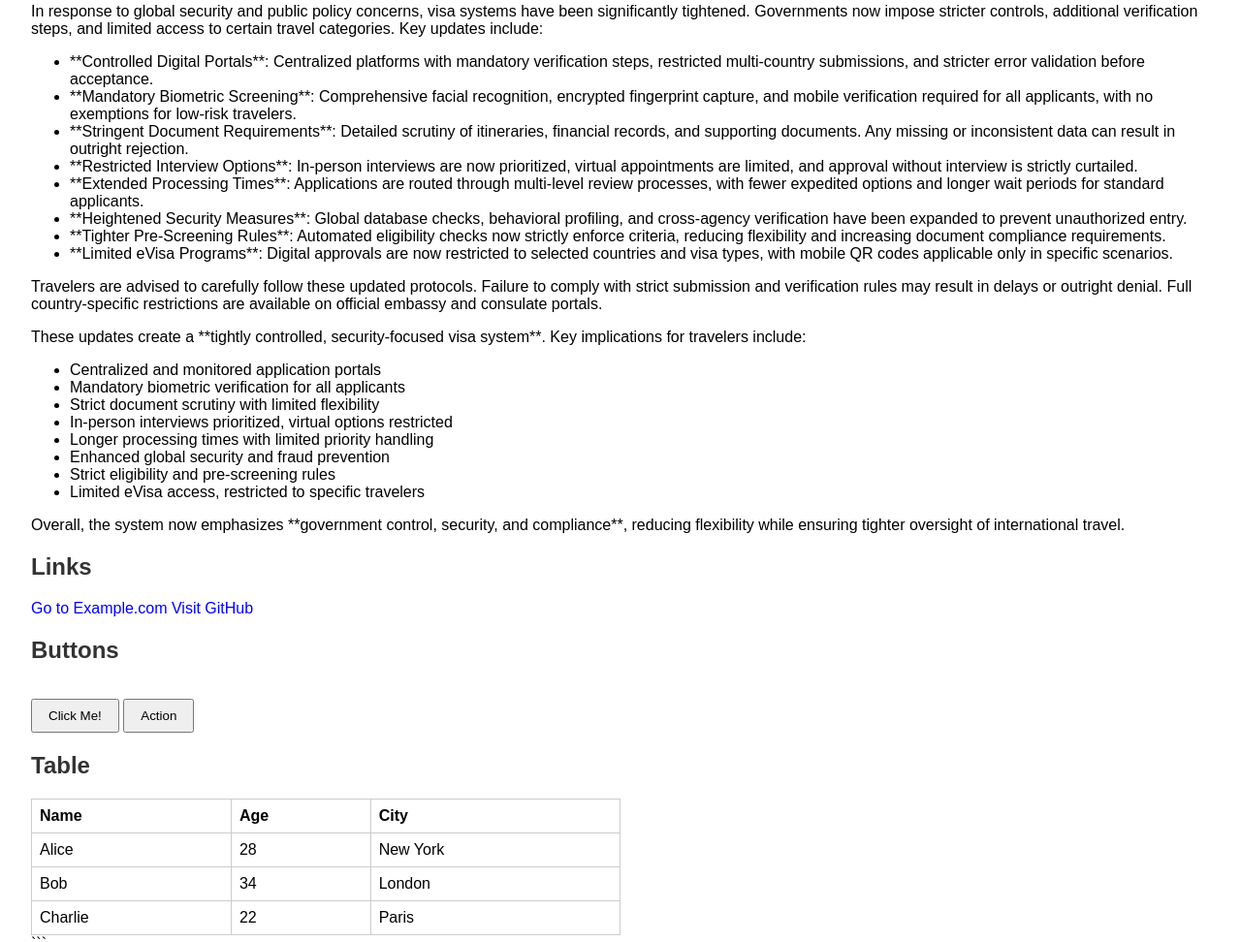
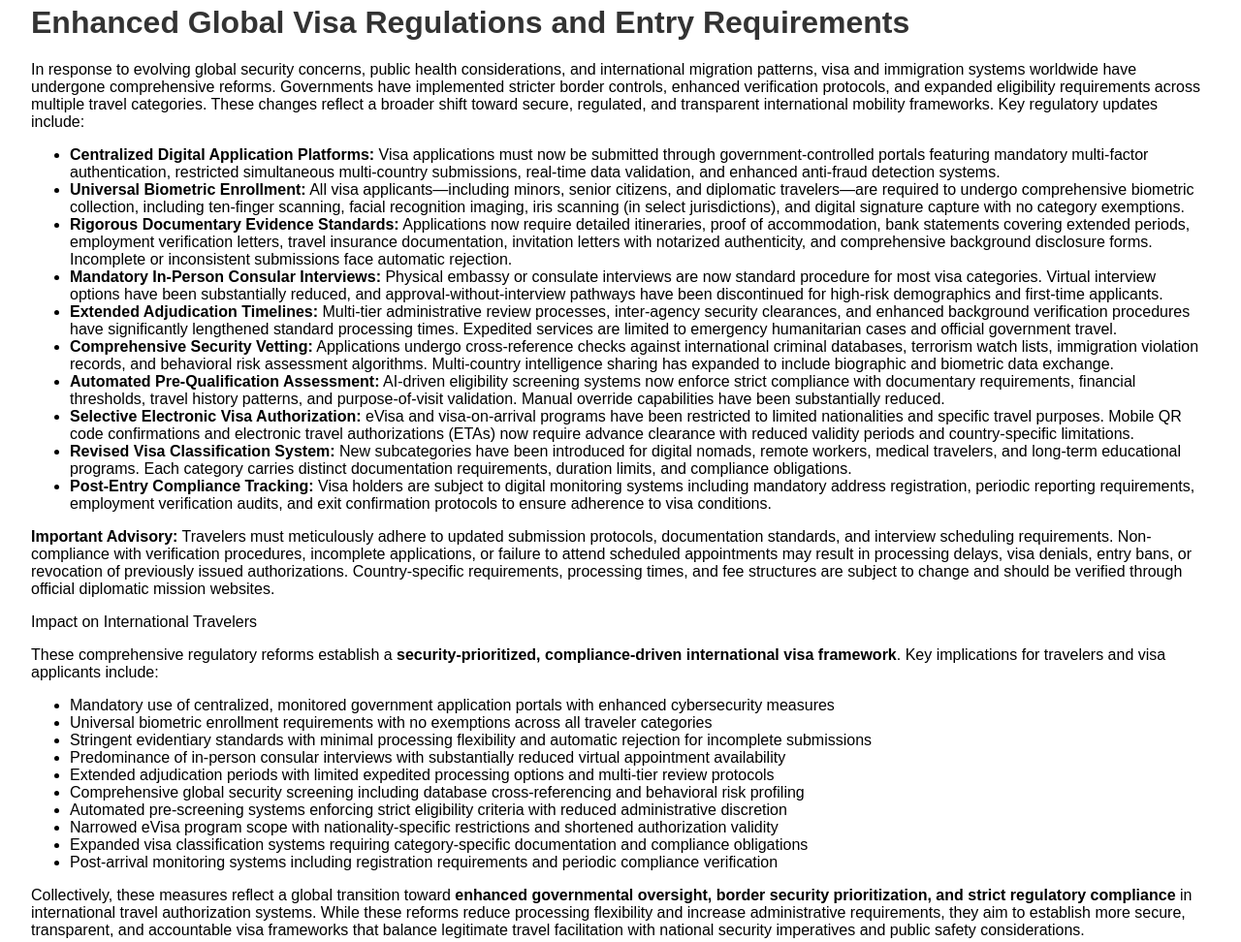
Before and after one commit to J9-tops/test-scrape, a plain HTML site: page index.html in a window 1280 px wide. Shown: the part 173-1145 px from the top of the page at 97% size. Drawn offline with Linux system fonts and the light colour scheme.

Commit message:
Revise visa regulations and entry requirements section
Updated the visa regulations section to reflect new global standards and enhanced security measures. Removed outdated content and added detailed descriptions of new requirements for travelers.

````diff
--- a/index.html
+++ b/index.html
@@ -21,36 +21,73 @@
 
 ```
 <h2>Paragraphs</h2>
-<p id="intro">
-  In response to global security and public policy concerns, visa systems have been significantly tightened. Governments now impose stricter controls, additional verification steps, and limited access to certain travel categories. Key updates include:
-  <ul>
-    <li data-type="restricted_portal">**Controlled Digital Portals**: Centralized platforms with mandatory verification steps, restricted multi-country submissions, and stricter error validation before acceptance.</li>
-    <li data-type="enhanced_biometrics">**Mandatory Biometric Screening**: Comprehensive facial recognition, encrypted fingerprint capture, and mobile verification required for all applicants, with no exemptions for low-risk travelers.</li>
-    <li data-type="document_verification">**Stringent Document Requirements**: Detailed scrutiny of itineraries, financial records, and supporting documents. Any missing or inconsistent data can result in outright rejection.</li>
-    <li data-type="limited_interview">**Restricted Interview Options**: In-person interviews are now prioritized, virtual appointments are limited, and approval without interview is strictly curtailed.</li>
-    <li data-type="controlled_processing">**Extended Processing Times**: Applications are routed through multi-level review processes, with fewer expedited options and longer wait periods for standard applicants.</li>
-    <li data-type="security_intensified">**Heightened Security Measures**: Global database checks, behavioral profiling, and cross-agency verification have been expanded to prevent unauthorized entry.</li>
-    <li data-type="eligibility_screening">**Tighter Pre-Screening Rules**: Automated eligibility checks now strictly enforce criteria, reducing flexibility and increasing document compliance requirements.</li>
-    <li data-type="restricted_evisa">**Limited eVisa Programs**: Digital approvals are now restricted to selected countries and visa types, with mobile QR codes applicable only in specific scenarios.</li>
-  </ul>
-  Travelers are advised to carefully follow these updated protocols. Failure to comply with strict submission and verification rules may result in delays or outright denial. Full country-specific restrictions are available on official embassy and consulate portals.
-</p>
+<div class="container">
+        <h1>Enhanced Global Visa Regulations and Entry Requirements</h1>
 
-<p class="description">
-  These updates create a **tightly controlled, security-focused visa system**. Key implications for travelers include:
-  <ul>
-    <li data-keyword="restricted_portal">Centralized and monitored application portals</li>
-    <li data-keyword="enhanced_biometrics">Mandatory biometric verification for all applicants</li>
-    <li data-keyword="document_verification">Strict document scrutiny with limited flexibility</li>
-    <li data-keyword="limited_interview">In-person interviews prioritized, virtual options restricted</li>
-    <li data-keyword="controlled_processing">Longer processing times with limited priority handling</li>
-    <li data-keyword="security_intensified">Enhanced global security and fraud prevention</li>
-    <li data-keyword="eligibility_screening">Strict eligibility and pre-screening rules</li>
-    <li data-keyword="restricted_evisa">Limited eVisa access, restricted to specific travelers</li>
-  </ul>
-  Overall, the system now emphasizes **government control, security, and compliance**, reducing flexibility while ensuring tighter oversight of international travel.
-</p>
+        <p id="intro">
+            In response to evolving global security concerns, public health considerations, and international migration patterns, visa and immigration systems worldwide have undergone comprehensive reforms. Governments have implemented stricter border controls, enhanced verification protocols, and expanded eligibility requirements across multiple travel categories. These changes reflect a broader shift toward secure, regulated, and transparent international mobility frameworks. Key regulatory updates include:
+        </p>
 
+        <ul>
+            <li data-type="restricted_portal">
+                <strong>Centralized Digital Application Platforms:</strong> Visa applications must now be submitted through government-controlled portals featuring mandatory multi-factor authentication, restricted simultaneous multi-country submissions, real-time data validation, and enhanced anti-fraud detection systems.
+            </li>
+            <li data-type="enhanced_biometrics">
+                <strong>Universal Biometric Enrollment:</strong> All visa applicants—including minors, senior citizens, and diplomatic travelers—are required to undergo comprehensive biometric collection, including ten-finger scanning, facial recognition imaging, iris scanning (in select jurisdictions), and digital signature capture with no category exemptions.
+            </li>
+            <li data-type="document_verification">
+                <strong>Rigorous Documentary Evidence Standards:</strong> Applications now require detailed itineraries, proof of accommodation, bank statements covering extended periods, employment verification letters, travel insurance documentation, invitation letters with notarized authenticity, and comprehensive background disclosure forms. Incomplete or inconsistent submissions face automatic rejection.
+            </li>
+            <li data-type="limited_interview">
+                <strong>Mandatory In-Person Consular Interviews:</strong> Physical embassy or consulate interviews are now standard procedure for most visa categories. Virtual interview options have been substantially reduced, and approval-without-interview pathways have been discontinued for high-risk demographics and first-time applicants.
+            </li>
+            <li data-type="controlled_processing">
+                <strong>Extended Adjudication Timelines:</strong> Multi-tier administrative review processes, inter-agency security clearances, and enhanced background verification procedures have significantly lengthened standard processing times. Expedited services are limited to emergency humanitarian cases and official government travel.
+            </li>
+            <li data-type="security_intensified">
+                <strong>Comprehensive Security Vetting:</strong> Applications undergo cross-reference checks against international criminal databases, terrorism watch lists, immigration violation records, and behavioral risk assessment algorithms. Multi-country intelligence sharing has expanded to include biographic and biometric data exchange.
+            </li>
+            <li data-type="eligibility_screening">
+                <strong>Automated Pre-Qualification Assessment:</strong> AI-driven eligibility screening systems now enforce strict compliance with documentary requirements, financial thresholds, travel history patterns, and purpose-of-visit validation. Manual override capabilities have been substantially reduced.
+            </li>
+            <li data-type="restricted_evisa">
+                <strong>Selective Electronic Visa Authorization:</strong> eVisa and visa-on-arrival programs have been restricted to limited nationalities and specific travel purposes. Mobile QR code confirmations and electronic travel authorizations (ETAs) now require advance clearance with reduced validity periods and country-specific limitations.
+            </li>
+            <li data-type="visa_categories">
+                <strong>Revised Visa Classification System:</strong> New subcategories have been introduced for digital nomads, remote workers, medical travelers, and long-term educational programs. Each category carries distinct documentation requirements, duration limits, and compliance obligations.
+            </li>
+            <li data-type="compliance_monitoring">
+                <strong>Post-Entry Compliance Tracking:</strong> Visa holders are subject to digital monitoring systems including mandatory address registration, periodic reporting requirements, employment verification audits, and exit confirmation protocols to ensure adherence to visa conditions.
+            </li>
+        </ul>
+
+        <div class="highlight">
+            <strong>Important Advisory:</strong> Travelers must meticulously adhere to updated submission protocols, documentation standards, and interview scheduling requirements. Non-compliance with verification procedures, incomplete applications, or failure to attend scheduled appointments may result in processing delays, visa denials, entry bans, or revocation of previously issued authorizations. Country-specific requirements, processing times, and fee structures are subject to change and should be verified through official diplomatic mission websites.
+        </div>
+
+        <p class="section-title">Impact on International Travelers</p>
+
+        <p class="description">
+            These comprehensive regulatory reforms establish a <strong>security-prioritized, compliance-driven international visa framework</strong>. Key implications for travelers and visa applicants include:
+        </p>
+
+        <ul>
+            <li data-keyword="restricted_portal">Mandatory use of centralized, monitored government application portals with enhanced cybersecurity measures</li>
+            <li data-keyword="enhanced_biometrics">Universal biometric enrollment requirements with no exemptions across all traveler categories</li>
+            <li data-keyword="document_verification">Stringent evidentiary standards with minimal processing flexibility and automatic rejection for incomplete submissions</li>
+            <li data-keyword="limited_interview">Predominance of in-person consular interviews with substantially reduced virtual appointment availability</li>
+            <li data-keyword="controlled_processing">Extended adjudication periods with limited expedited processing options and multi-tier review protocols</li>
+            <li data-keyword="security_intensified">Comprehensive global security screening including database cross-referencing and behavioral risk profiling</li>
+            <li data-keyword="eligibility_screening">Automated pre-screening systems enforcing strict eligibility criteria with reduced administrative discretion</li>
+            <li data-keyword="restricted_evisa">Narrowed eVisa program scope with nationality-specific restrictions and shortened authorization validity</li>
+            <li data-keyword="visa_categories">Expanded visa classification systems requiring category-specific documentation and compliance obligations</li>
+            <li data-keyword="compliance_monitoring">Post-arrival monitoring systems including registration requirements and periodic compliance verification</li>
+        </ul>
+
+        <p class="description">
+            Collectively, these measures reflect a global transition toward <strong>enhanced governmental oversight, border security prioritization, and strict regulatory compliance</strong> in international travel authorization systems. While these reforms reduce processing flexibility and increase administrative requirements, they aim to establish more secure, transparent, and accountable visa frameworks that balance legitimate travel facilitation with national security imperatives and public safety considerations.
+        </p>
+    </div>
 
 
 
````
